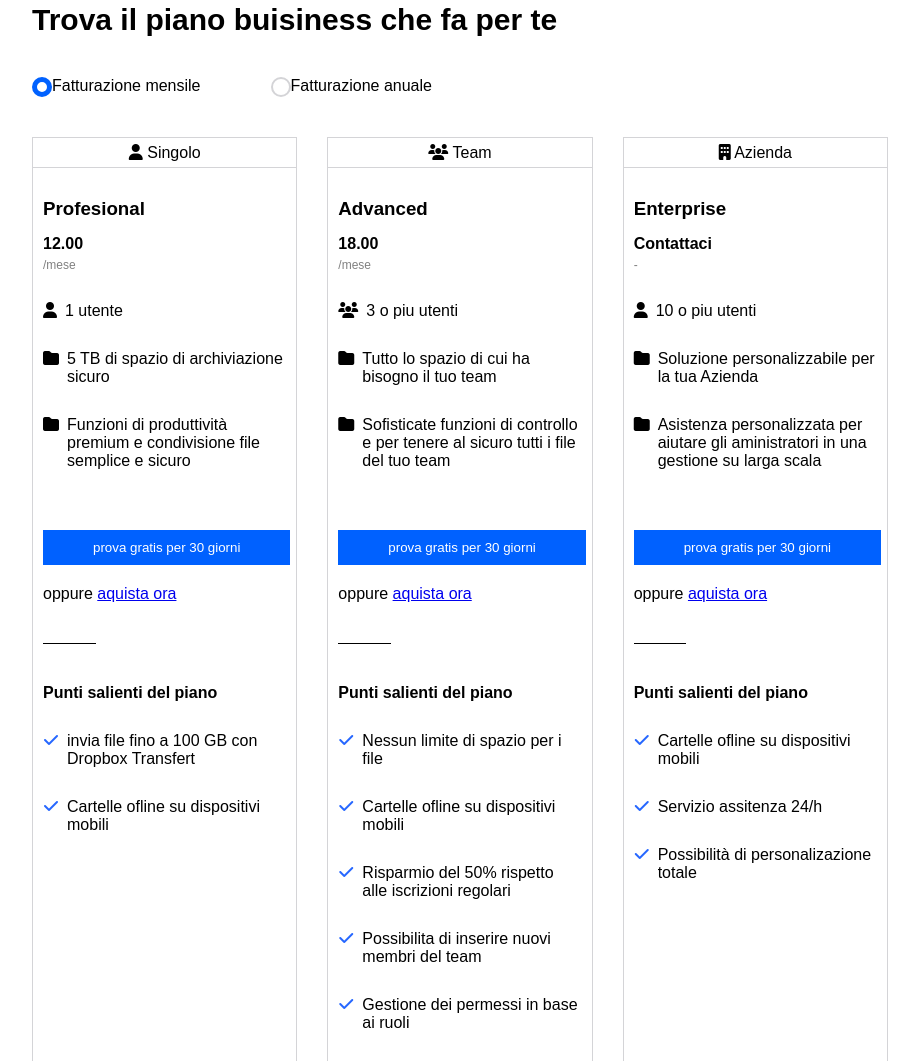
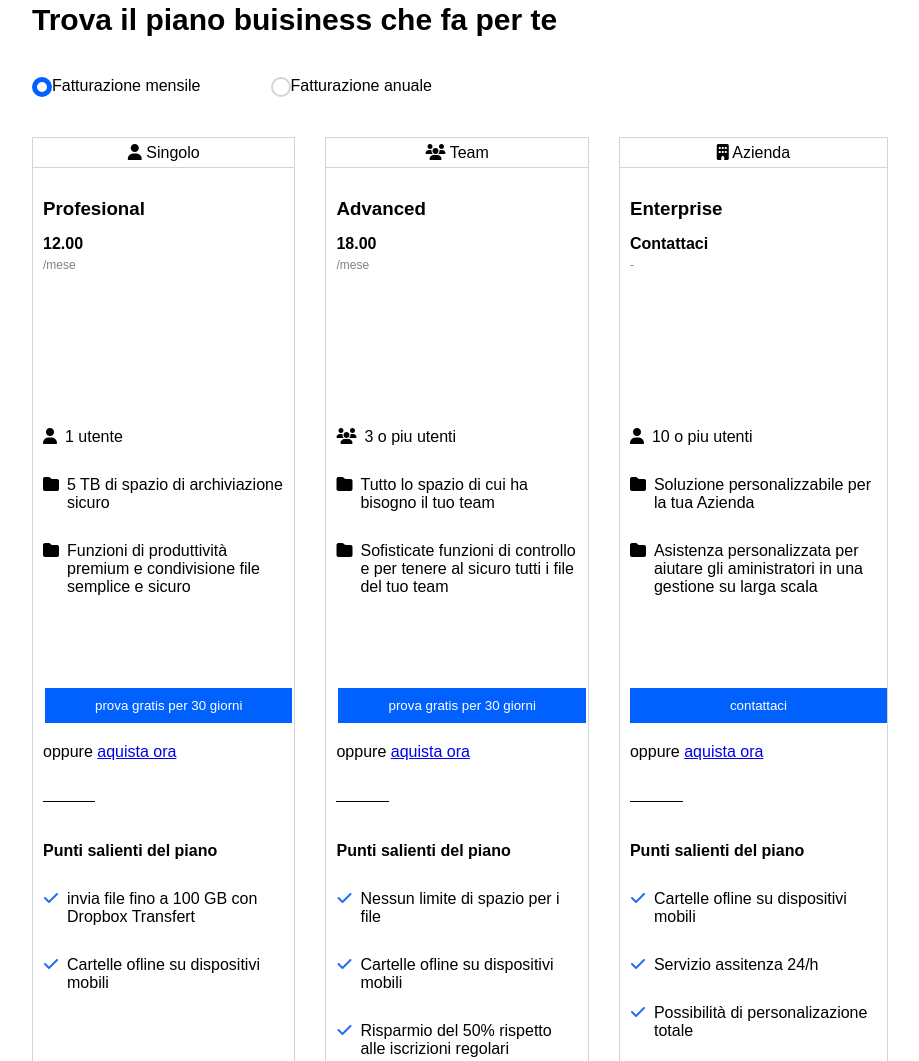
Before and after one commit to Sebastian-ivaniczki/htmlcss-dropbox, a plain HTML site: page index.html in a window 1280 px wide. Shown: the part 747-1808 px from the top of the page, without its empty margins (180-1099 px from the left). Drawn offline with Linux system fonts and the light colour scheme.

Commit message:
fixed some bugs

```diff
--- a/css/style.css
+++ b/css/style.css
@@ -33,12 +33,17 @@
     margin-top: 130px;
   }
 
+  .col{
+    width: calc(100% / 3);
+    min-height: 400px;
+
+}
   /*buttons*/
   button{
     padding: 10px 50px;
     border: none;
     margin: 20px 0px;
-
+    display: block;
     color: #fff;
     background-color: #0061FF;
 
@@ -49,6 +54,10 @@
     margin-top: 40px;
     margin-left: 10px;
 
+}
+
+.subscription-contact{
+  padding: 10px 100px;
 }
 
   .login{
@@ -121,6 +130,10 @@
     display: flex;
   }
 
+ .flex-center{
+  display: flex;
+  justify-content: center;
+ }
 .mb-30{
   margin-bottom: 30px;
 }
@@ -268,6 +281,11 @@
     border: 1px solid #D4D4D7;
 }
 
+.card-col{
+  width: calc(100% / 3);
+  height: 1040px;
+}
+
 .paragraph-title{
     margin-bottom: 15px;
 }
@@ -286,6 +304,7 @@
 }
 
 .priece, .sub-info{
+  height: 200px;
     margin: 30px 10px;
 }
 
@@ -375,11 +394,7 @@ li > i{
 
 }
 
-.col{
-    width: calc(100% / 3);
-    min-height: 400px;
 
-}
 
 /* Dropbox clients info */
 
--- a/index.html
+++ b/index.html
@@ -83,7 +83,7 @@
             <div class="business-info flex">
 
                             <!-- left collumn -->
-                <div class=" col profesional subscription">
+                <div class=" card-col profesional subscription">
                                 <!-- tipe of subscription -->
                     <div class="solo subscription-info">
                         <i class="fa-solid fa-user"></i>
@@ -120,7 +120,10 @@
                     </div>
                     <!-- button and buy link -->
                     <div class="buy">
-                        <button>prova gratis per 30 giorni</button>
+                        <div class="flex-center">
+                            <button>prova gratis per 30 giorni</button>
+
+                        </div>
                         <span class="buy-link">oppure <a href="#">aquista ora</a></span>
 
                     </div>
@@ -146,7 +149,7 @@
                 </div>
 
                             <!-- midle collumn -->
-                <div class=" col advanced subscription">
+                <div class=" card-col advanced subscription">
                                      <!-- tipe of subscription -->
                                      <div class="solo subscription-info">
                                         <i class="fa-solid fa-users"></i>
@@ -183,7 +186,10 @@
                                     </div>
                                     <!-- button and buy link -->
                                     <div class="buy">
-                                        <button>prova gratis per 30 giorni</button>
+                                        <div class="flex-center">
+                                            <button>prova gratis per 30 giorni</button>
+
+                                        </div>
                                         <span class="buy-link">oppure <a href="#">aquista ora</a></span>
 
                                     </div>
@@ -220,7 +226,7 @@
                 </div>
 
                     <!-- right collumn -->
-                <div class="col enterprise subscription">
+                <div class="card-col enterprise subscription">
                                      <!-- tipe of subscription -->
                                      <div class="solo subscription-info">
                                         <i class="fa-solid fa-building"></i>
@@ -257,7 +263,10 @@
                                     </div>
                                     <!-- button and buy link -->
                                     <div class="buy">
-                                        <button >prova gratis per 30 giorni</button>
+                                        <div class="flex-center">
+
+                                            <button class="subscription-contact" >contattaci</button>
+                                        </div>
                                         <span class="buy-link">oppure <a href="#">aquista ora</a></span>
 
                                     </div>
```
